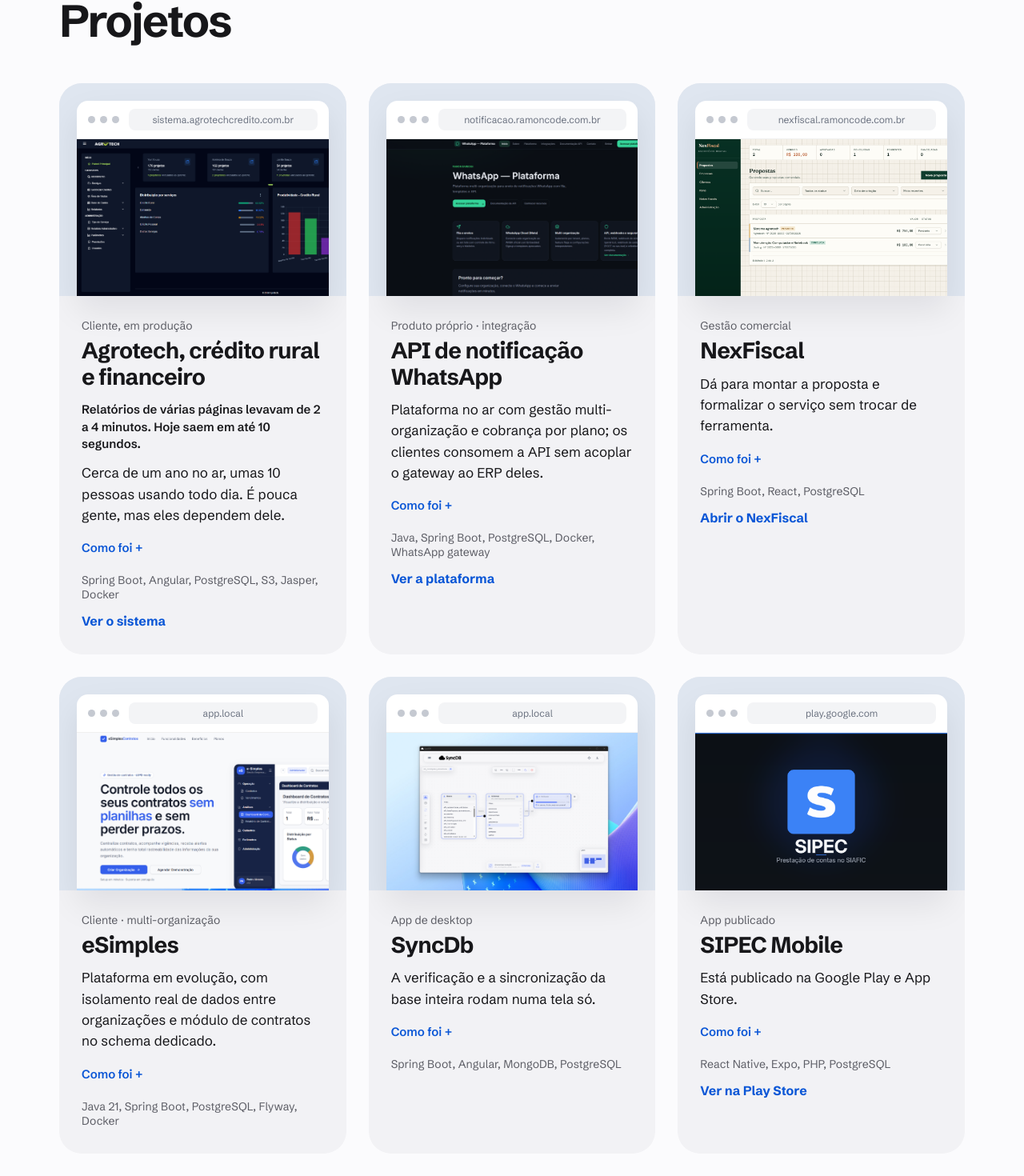
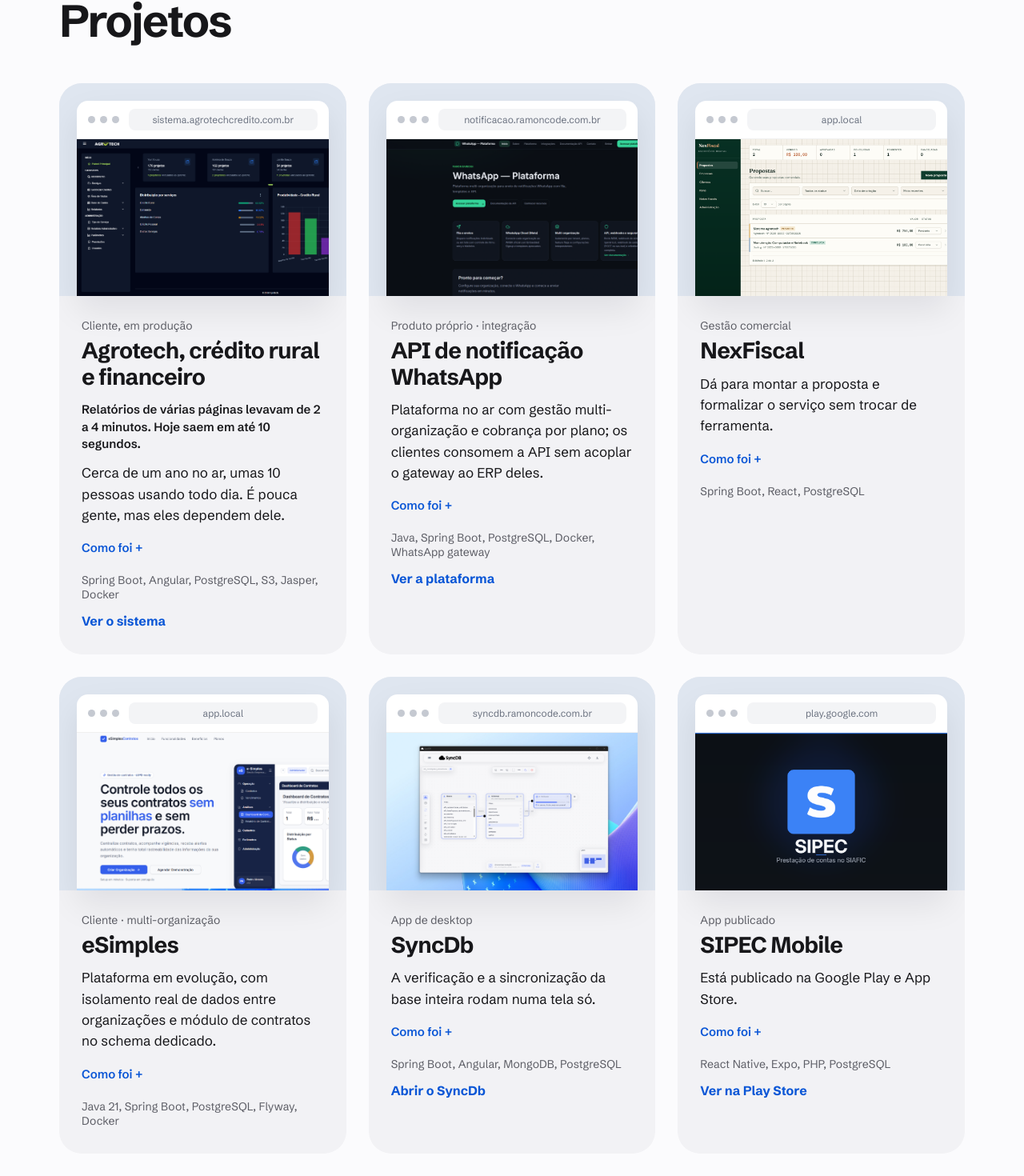
Before and after one commit to ramonbarbosdev/app-portfolio, an Angular app: page / in a window 1280 px wide. Shown: the part 871-2341 px from the top of the page at 80% size. Built offline with nearby package versions, Linux system fonts and the light colour scheme.

Commit message:
fix: ajuste de pasta

```diff
--- a/src/app/pages/layout/layout.component.ts
+++ b/src/app/pages/layout/layout.component.ts
@@ -202,9 +202,11 @@ export class Layout implements AfterViewInit, OnDestroy {
       challenge:
         'Manter os dados das tabelas de apoio iguais entre ambientes, numa base com mais de 480 tabelas.',
       solution:
-        'Ferramenta desktop (evolução de um projeto Spring + Angular) que compara duas bases, mostra pendências e sincroniza, com progresso e cancelamento.',
+        'Ferramenta desktop que compara duas bases, mostra pendências e sincroniza, com progresso e cancelamento.',
       result: 'A verificação e a sincronização da base inteira rodam numa tela só.',
       technologies: 'Spring Boot, Angular, MongoDB, PostgreSQL',
+      link: 'https://syncdb.ramoncode.com.br',
+      linkLabel: 'Abrir o SyncDb',
     },
     {
       title: 'NexFiscal',
@@ -217,7 +219,7 @@ export class Layout implements AfterViewInit, OnDestroy {
       result:
         'Dá para montar a proposta e formalizar o serviço sem trocar de ferramenta.',
       technologies: 'Spring Boot, React, PostgreSQL',
-      link: 'https://nexfiscal.ramoncode.com.br/',
+      link: '',
       linkLabel: 'Abrir o NexFiscal',
     },
     {
```
